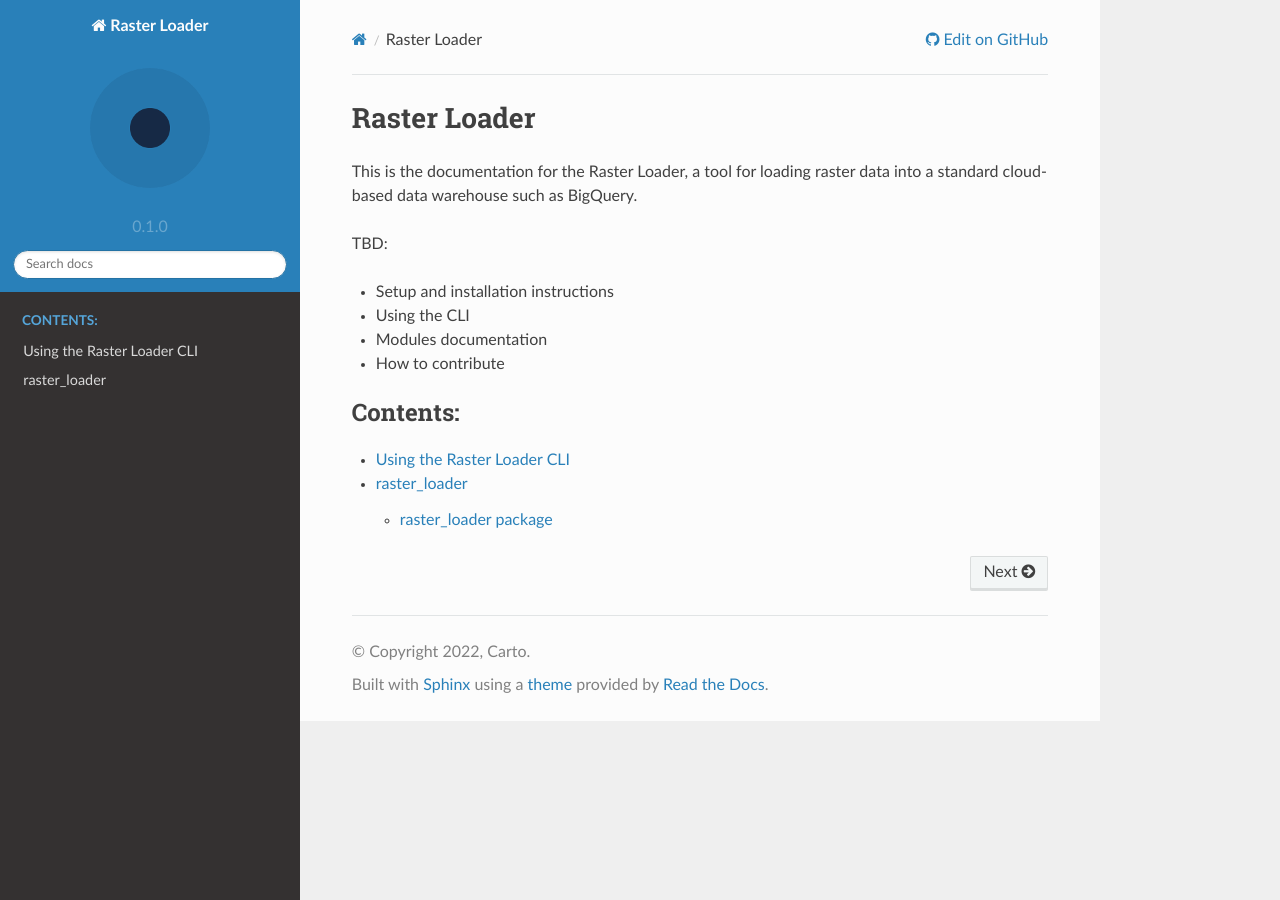
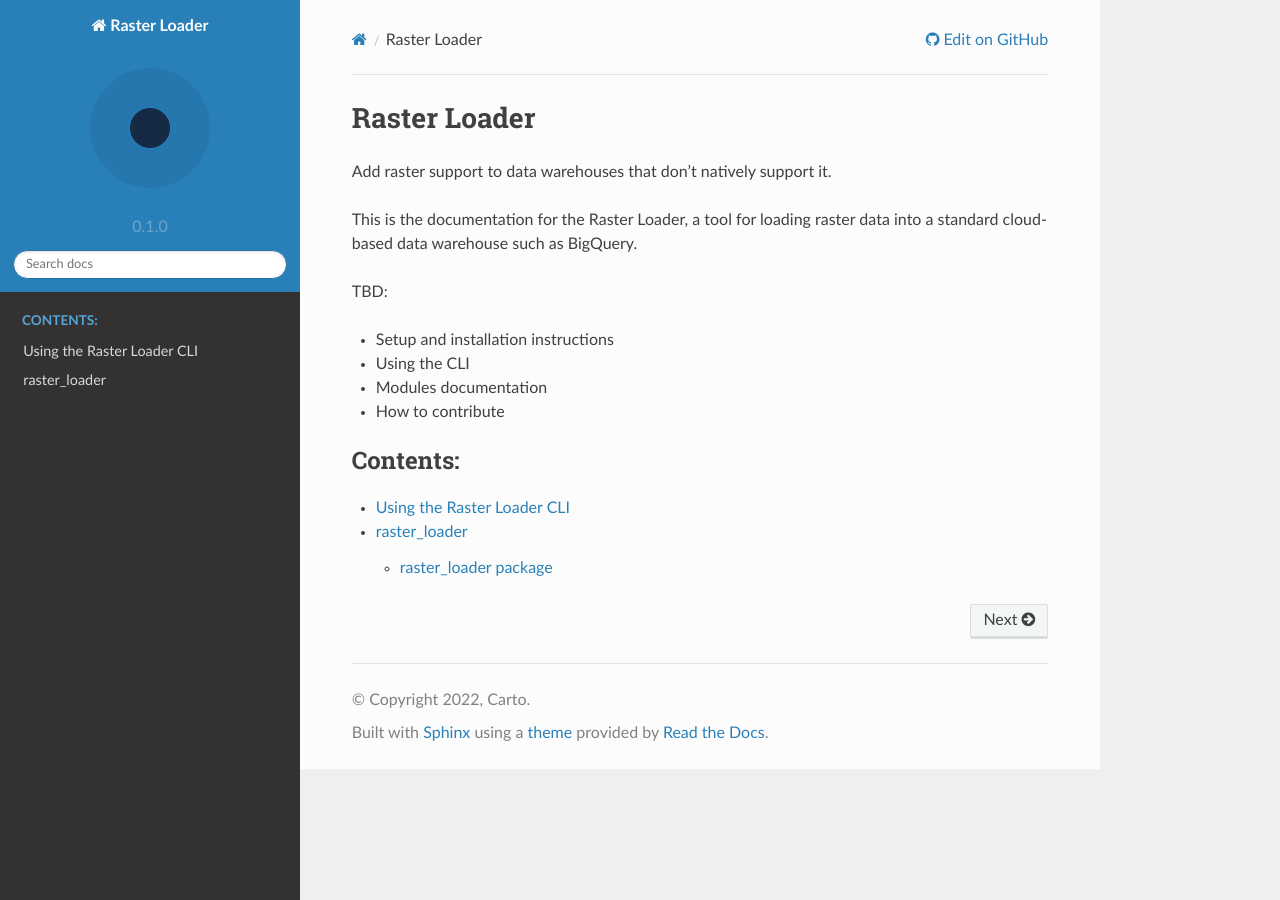
Before and after one commit to CartoDB/raster-loader, a Sphinx documentation site: the page built from docs/source/index.rst, in a window 1280 px wide. Built offline with Sphinx 7.4.7 and the Read the Docs theme 2.0.0, drawn with Linux system fonts in a browser that asks for light colours.

Commit message:
Add intro summary

```diff
--- a/docs/source/index.rst
+++ b/docs/source/index.rst
@@ -2,6 +2,8 @@
 
 Raster Loader
 =============
+
+Add raster support to data warehouses that don't natively support it.
 
 This is the documentation for the Raster Loader, a tool for loading raster
 data into a standard cloud-based data warehouse such as BigQuery.
```
